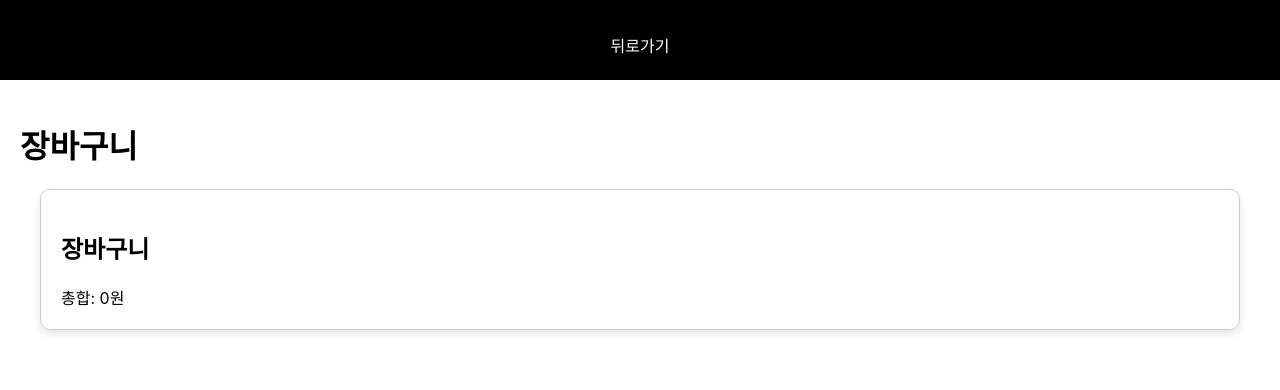
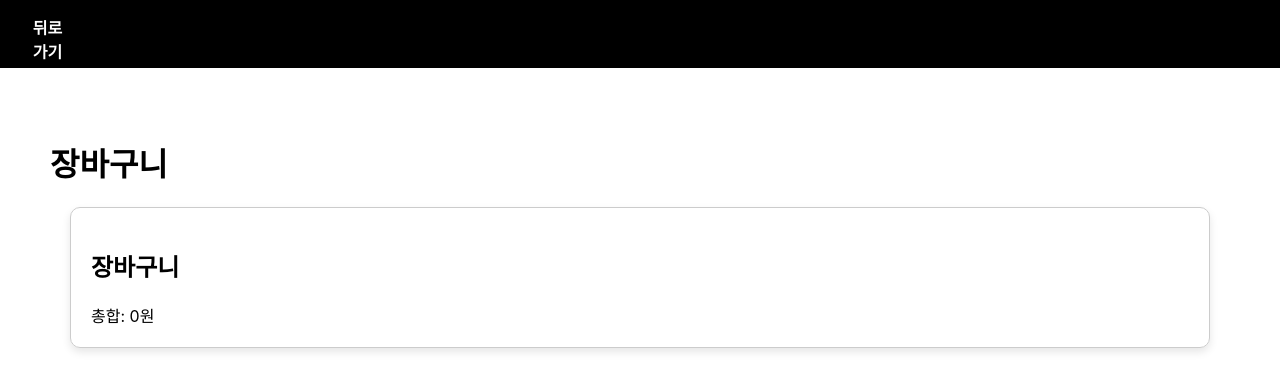
Before and after one commit to pu2rile/-IN-, a React (Create React App) app: page /cart in a window 1280 px wide. Shown: the top 390 px of the page. Built offline with nearby package versions, Linux system fonts and the light colour scheme.

Commit message:
[Feat] 상품 카드 수정
이미지 2개 추가, 구매 버튼 삭제, 담기 버튼 수정

```diff
--- a/src/App.css
+++ b/src/App.css
@@ -1,123 +1,142 @@
+/* 전체 애플리케이션을 가운데 정렬하는 스타일 */
 .App {
   text-align: center;
 }
 
+/* 헤더 스타일 */
 header {
-  background-color: #000000;
-  min-height: 10vh;
-  display: flex;
-  align-items: center;
-  justify-content: space-between;
-  padding: 0 20px;
-  font-size: calc(10px + 2vmin);
-  color: white;
+  background-color: #000000; /* 헤더 배경색 */
+  min-height: 5vh; /* 헤더의 최소 높이 */
+  display: flex; /* Flexbox를 사용하여 요소 정렬 */
+  align-items: center; /* 수직 가운데 정렬 */
+  justify-content: space-between; /* 좌우 끝에 요소 배치 */
+  padding: 0 20px; /* 좌우 여백 */
+  font-size: calc(10px + 2vmin); /* 반응형 폰트 크기 */
+  color: white; /* 텍스트 색상 */
 }
 
+/* 뒤로가기 버튼 스타일 */
 .header .back-button {
-  background-color: transparent;
-  color: white;
-  border: none;
-  font-size: 16px;
-  cursor: pointer;
+  background-color: transparent; /* 버튼 배경 투명 */
+  color: white; /* 텍스트 색상 */
+  border: none; /* 테두리 제거 */
+  font-size: 16px; /* 폰트 크기 */
+  cursor: pointer; /* 마우스 커서 포인터로 변경 */
 }
 
+/* 뒤로가기 버튼 호버 스타일 */
 .header .back-button:hover {
-  color: #61dafb;
+  color: #787878; /* 호버 시 텍스트 색상 변경 */
 }
 
+/* 장바구니 아이콘 컨테이너 스타일 */
 .header .cart-icon-container {
-  position: relative;
-  display: flex;
-  flex-direction: column;
-  align-items: center;
+  position: relative; /* 자식 요소의 위치를 상대적으로 배치 */
+  display: flex; /* Flexbox를 사용하여 요소 정렬 */
+  flex-direction: column; /* 세로 정렬 */
+  align-items: center; /* 수직 가운데 정렬 */
   margin-left: auto; /* 오른쪽 끝으로 배치 */
 }
 
+/* 장바구니 아이콘 스타일 */
 .header .cart-icon {
-  width: 24px; /* 이미지 크기를 줄임 */
-  height: 24px;
-  object-fit: contain;
+  width: 24px; /* 아이콘 너비 */
+  height: 24px; /* 아이콘 높이 */
+  object-fit: contain; /* 이미지 크기를 유지하며 맞춤 */
 }
 
+/* 장바구니 개수 표시 스타일 */
 .header .cart-count {
-  position: absolute;
-  top: -10px;
-  right: -10px;
-  background-color: rgb(255, 255, 255);
-  color: rgb(0, 0, 0);
-  border-radius: 50%;
-  padding: 2px 6px;
-  font-size: 12px;
+  position: absolute; /* 절대 위치 */
+  top: 5px; /* 위쪽 위치 조정 */
+  right: -10px; /* 오른쪽 위치 조정 */
+  background-color: rgb(255, 255, 255); /* 배경색 */
+  color: rgb(0, 0, 0); /* 텍스트 색상 */
+  border-radius: 50%; /* 원형 테두리 */
+  padding: 2px 6px; /* 내부 여백 */
+  font-size: 12px; /* 폰트 크기 */
 }
 
+/* 장바구니 텍스트 스타일 */
 .header .cart-text {
-  margin-top: 4px; /* 아이콘과 텍스트 사이의 간격 */
-  font-size: 12px;
+  margin-top: 4px; /* 위쪽 여백 */
+  font-size: 12px; /* 폰트 크기 */
 }
 
+/* 콘텐츠 스타일 */
 .content {
-  padding: 20px;
+  padding: 50px; /* 내부 여백 */
 }
 
+/* 상품 목록 스타일 */
 .product-list {
-  display: flex;
-  flex-wrap: wrap;
-  justify-content: center;
-  padding: 20px;
-  gap: 20px; /* 카드 간격 추가 */
+  display: flex; /* Flexbox를 사용하여 요소 정렬 */
+  justify-content: center; /* 가운데 정렬 */
+  padding: 20px; /* 내부 여백 */
+  gap: 20px; /* 카드 간격 */
 }
 
+/* 상품 카드 스타일 */
 .product-item {
-  border: 1px solid #ccc;
-  border-radius: 10px;
-  padding: 20px;
-  width: calc(50% - 40px); /* 두 개의 컬럼을 만들기 위해 */
-  height: 450px; /* 높이를 추가하여 직사각형 모양으로 변경 */
-  box-sizing: border-box; /* 패딩과 보더를 포함하여 크기 계산 */
-  text-align: left;
-  box-shadow: 0 4px 8px rgba(0, 0, 0, 0.1);
-  display: flex;
-  flex-direction: column;
+  border: 1px solid #ccc; /* 테두리 */
+  border-radius: 20px; /* 모서리 둥글게 */
+  padding: 20px; /* 내부 여백 */
+  width: calc(50% - 40px); /* 두 개의 컬럼 너비 */
+  height: 450px; /* 높이 */
+  box-sizing: border-box; /* 패딩과 테두리를 포함하여 크기 계산 */
+  text-align: left; /* 텍스트 왼쪽 정렬 */
+  display: flex; /* Flexbox를 사용하여 요소 정렬 */
+  flex-direction: column; /* 세로 정렬 */
   justify-content: space-between; /* 공간을 고르게 배치 */
 }
 
+/* 상품 이미지 스타일 */
 .product-image {
-  width: 100%;
-  height: auto;
-  max-height: 200px; /* 이미지의 최대 높이를 설정하여 균형 잡힌 카드 */
-  border-bottom: 1px solid #ccc;
-  padding-bottom: 10px;
-  margin-bottom: 10px;
-  object-fit: cover; /* 이미지가 카드 크기에 맞춰지도록 설정 */
+  width: 100%; /* 너비 100% */
+  height: auto; /* 높이 자동 */
+  max-height: 200px; /* 최대 높이 */
+  object-fit: cover;
 }
 
+/* 장바구니 스타일 */
 .cart {
-  margin: 20px;
-  padding: 20px;
-  border: 1px solid #ccc;
-  border-radius: 10px;
-  box-shadow: 0 4px 8px rgba(0, 0, 0, 0.1);
+  margin: 20px; /* 외부 여백 */
+  padding: 20px; /* 내부 여백 */
+  border: 1px solid #ccc; /* 테두리 */
+  border-radius: 10px; /* 모서리 둥글게 */
+  box-shadow: 0 4px 8px rgba(0, 0, 0, 0.1); /* 그림자 효과 */
 }
 
+/* 버튼 컨테이너 스타일 */
 .button-container {
-  display: flex;
-  justify-content: space-between;
+  display: flex; /* Flexbox를 사용하여 요소 정렬 */
+  justify-content: flex-start; /* 왼쪽 정렬 */
 }
 
+/* 담기 버튼 스타일 */
 button {
-  background-color: #000000;
-  color: white;
-  border: none;
-  padding: 10px 20px;
-  margin-top: 10px;
-  cursor: pointer;
-  border-radius: 5px;
-  flex: 1;
-  margin-right: 5px;
+  background-color: #000000; /* 버튼 배경색 */
+  color: white; /* 텍스트 색상 */
+  border: none; /* 테두리 없음 */
+  padding: 5px 10px; /* 내부 여백 */
+  margin-top: 10px; /* 위쪽 여백 */
+  cursor: pointer; /* 마우스 커서 포인터로 변경 */
+  border-radius: 50px; /* 모서리 둥글게 */
+  font-size: 14px; /* 글자 크기 */
+  font-weight: 900; /* 글자 굵기 조절 */
+  width: 55px; /* 너비 크기 설정 */
 }
 
+/* 담기 버튼 호버 스타일 */
 button:hover {
-  background-color: #4f4f4f;
+  background-color: #4f4f4f; /* 호버 시 배경색 변경 */
+}
+
+/* '담김!' 상태의 버튼 스타일 */
+button.added {
+  background-color: #ccc; /* 회색 배경색 */
+  color: black; /* 검은색 글자색 */
+  cursor: default; /* 기본 커서 */
 }
 
 button:disabled {
@@ -128,9 +147,3 @@ button:disabled {
 button:last-child {
   margin-right: 0;
 }
-
-button.added {
-  background-color: #ccc; /* 회색 배경색 */
-  color: black; /* 검은색 글자색 */
-  cursor: default;
-}
--- a/src/components/AddToCartButton.js
+++ b/src/components/AddToCartButton.js
@@ -11,7 +11,6 @@ const AddToCartButton = ({ product }) => {
   const isAdded = isProductAdded(product.id);
 
   return (
-    <div className="button-container">
     <button
       onClick={handleAddToCart}
       disabled={isAdded}
@@ -19,8 +18,6 @@ const AddToCartButton = ({ product }) => {
     >
       {isAdded ? '담김!' : '담기'}
     </button>
-      <button onClick={() => {}}>구매</button> {/* 빈 함수로 설정 */}
-    </div>
   );
 };
 
--- a/src/components/ProductDetail.js
+++ b/src/components/ProductDetail.js
@@ -9,8 +9,8 @@ const ProductDetail = () => {
   // 이 예제에서는 간단히 제품 정보를 하드코딩합니다.
   // 실제로는 API 호출 등을 통해 데이터를 가져올 수 있습니다.
   const products = [
-    { id: 1, name: '브랜드A', price: 35000, image: '/images/image1.jpg', description: '편안하고 착용감이 좋은 신발' },
-    { id: 2, name: '브랜드A', price: 25000, image: '/images/image2.jpg', description: '힙한 컬러가 매력적인 신발' },
+    { id: 1, name: '브랜드A', price: 35000, image: 'product1.jpeg', description: '편안하고 착용감이 좋은 신발' },
+    { id: 2, name: '브랜드A', price: 25000, image: 'product2.jpg', description: '힙한 컬러가 매력적인 신발' },
     { id: 3, name: '브랜드B', price: 35000, image: '/images/image3.jpg', description: '편안하고 착용감이 좋은 신발' },
     { id: 4, name: '브랜드B', price: 35000, image: '/images/image4.jpg', description: '힙한 컬러가 매력적인 신발' },
     { id: 5, name: '브랜드C', price: 35000, image: '/images/image5.jpg', description: '편안하고 착용감이 좋은 신발' },
--- a/src/components/ProductItem.js
+++ b/src/components/ProductItem.js
@@ -1,7 +1,7 @@
 import React from 'react';
 import { useNavigate } from 'react-router-dom';
+import AddToCartButton from './AddToCartButton';
 import ProductImage from './ProductImage';
-import AddToCartButton from './AddToCartButton';
 
 const ProductItem = ({ product }) => {
   const navigate = useNavigate();
@@ -13,7 +13,7 @@ const ProductItem = ({ product }) => {
   return (
     <div className="product-item" style={{ cursor: 'pointer' }}>
       <div onClick={handleCardClick}>
-        <ProductImage src={product.image} alt={product.name} />
+        <ProductImage src={`/images/${product.image}`} alt={product.name} />
         <div>{product.name}</div>
         <div>{product.description}</div>
         <div>{product.price}원</div>
--- a/src/components/ProductList.js
+++ b/src/components/ProductList.js
@@ -2,8 +2,8 @@ import React from 'react';
 import ProductItem from './ProductItem';
 
 const products = [
-  { id: 1, name: '브랜드A', price: 35000, image: '/images/image1.jpg', description: '편안하고 착용감이 좋은 신발' },
-  { id: 2, name: '브랜드A', price: 25000, image: '/images/image2.jpg', description: '힙한 컬러가 매력적인 신발' },
+  { id: 1, name: '브랜드A', price: 35000, image: 'product1.jpeg', description: '편안하고 착용감이 좋은 신발' },
+  { id: 2, name: '브랜드A', price: 25000, image: 'product2.jpg', description: '힙한 컬러가 매력적인 신발' },
   { id: 3, name: '브랜드B', price: 35000, image: '/images/image3.jpg', description: '편안하고 착용감이 좋은 신발' },
   { id: 4, name: '브랜드B', price: 35000, image: '/images/image4.jpg', description: '힙한 컬러가 매력적인 신발' },
   { id: 5, name: '브랜드C', price: 35000, image: '/images/image5.jpg', description: '편안하고 착용감이 좋은 신발' },
--- a/src/index.css
+++ b/src/index.css
@@ -1,31 +1,39 @@
+/* 기본 HTML 문서의 스타일 */
 body {
-  margin: 0;
+  margin: 0; /* 페이지의 기본 여백을 제거 */
   font-family: -apple-system, BlinkMacSystemFont, 'Segoe UI', 'Roboto', 'Oxygen', 'Ubuntu', 'Cantarell', 'Fira Sans', 'Droid Sans', 'Helvetica Neue', sans-serif;
-  -webkit-font-smoothing: antialiased;
-  -moz-osx-font-smoothing: grayscale;
+  /* 기본 폰트 패밀리 설정 */
+  -webkit-font-smoothing: antialiased; /* 텍스트의 부드러운 가장자리 처리를 위한 안티앨리어싱 설정 */
+  -moz-osx-font-smoothing: grayscale; /* MacOS에서 텍스트의 부드러운 가장자리 처리를 위한 안티앨리어싱 설정 */
 }
 
+/* 코드 블록의 폰트 설정 */
 code {
   font-family: source-code-pro, Menlo, Monaco, Consolas, 'Courier New', monospace;
+  /* 코드 블록의 폰트 패밀리 설정 */
 }
 
+/* 상품 목록 컨테이너 스타일 */
 .product-list {
-  display: flex;
-  flex-wrap: wrap;
+  display: flex; /* Flexbox를 사용하여 요소 정렬 */
+  flex-wrap: wrap; /* 여러 줄로 감싸기 */
 }
 
+/* 상품 아이템 스타일 */
 .product-item {
-  border: 1px solid #ccc;
-  margin: 10px;
-  padding: 10px;
+  border: 1px solid #ccc; /* 테두리 */
+  margin: 10px; /* 외부 여백 */
+  padding: 10px; /* 내부 여백 */
   width: calc(50% - 40px); /* 두 개의 컬럼을 만들기 위해 */
 }
 
+/* 상품 이미지 스타일 */
 .product-image {
-  width: 100%;
-  height: auto;
+  width: 100%; /* 너비 100% */
+  height: auto; /* 높이 자동 */
 }
 
+/* 장바구니 스타일 */
 .cart {
-  margin: 20px;
+  margin: 20px; /* 외부 여백 */
 }
```
Also changed, not shown: public/images/product1.jpeg (added), public/images/product2.jpg (added). Lines whose indentation alone changed are shown as unchanged.
